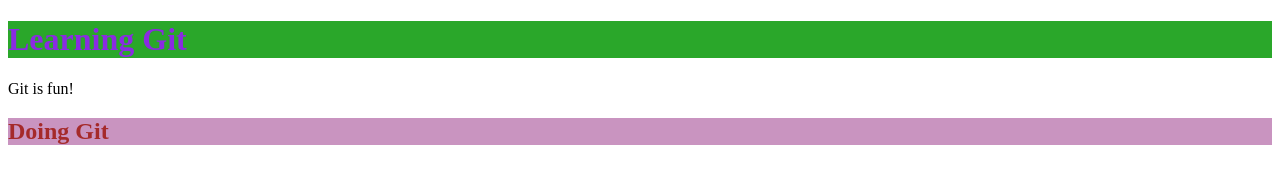
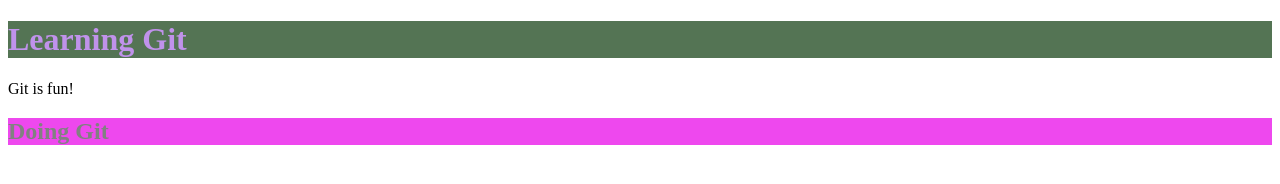
Before and after one commit to joyerugo/Gitty, a plain HTML site: page index.html in a window 1280 px wide. Drawn offline with Linux system fonts and the light colour scheme.

Commit message:
new changes to header

```diff
--- a/style.css
+++ b/style.css
@@ -1,8 +1,8 @@
 h1{
-    background-color: rgb(42, 167, 42);
-    color:blueviolet;
+    background-color: rgb(84, 116, 84);
+    color:rgb(192, 146, 235);
 }
 h2{
-    background-color: rgb(201, 148, 192);
-    color:brown
+    background-color: rgb(238, 72, 238);
+    color:rgb(129, 129, 129)
 }
```
